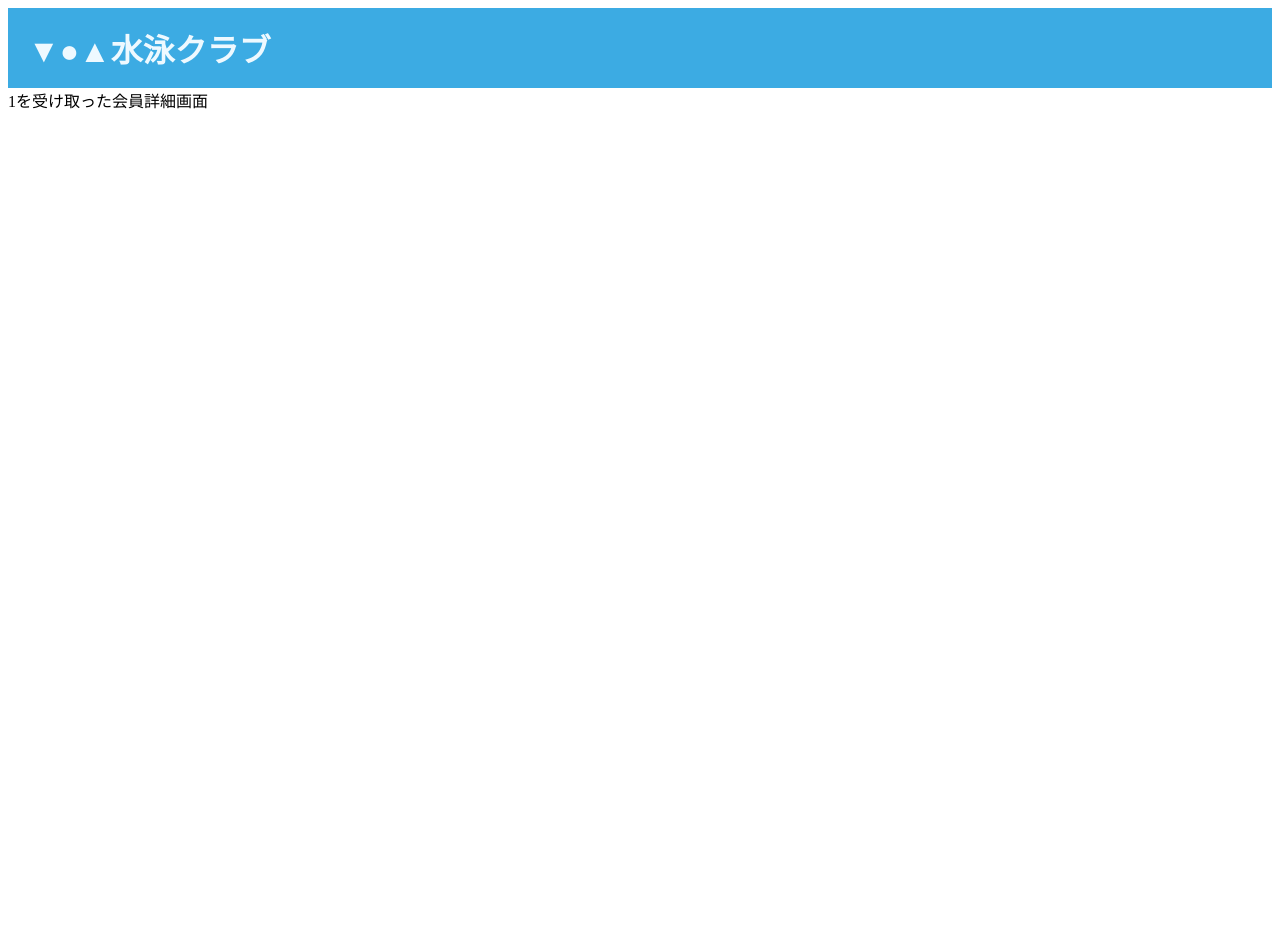
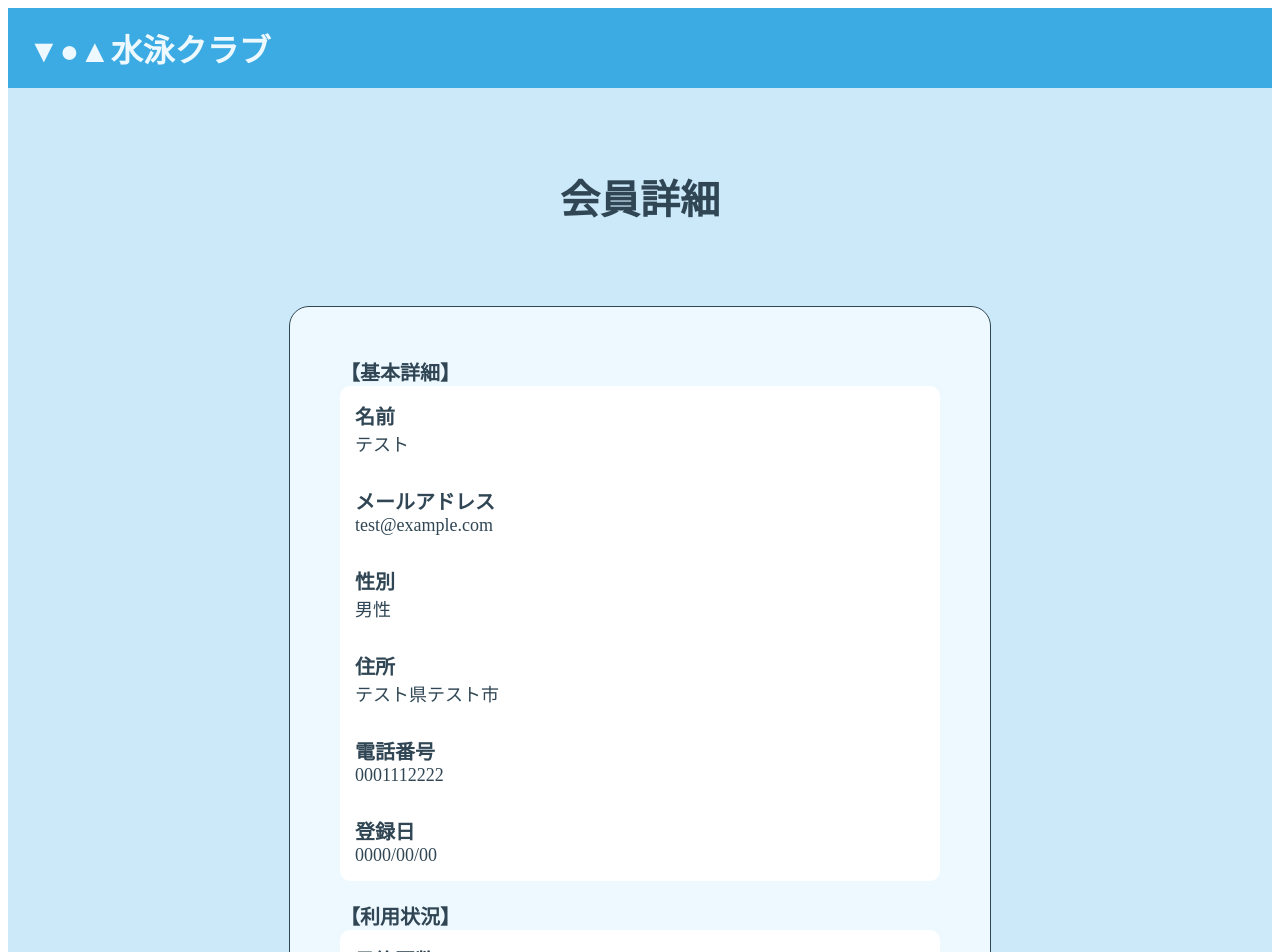
Before and after one commit to hirata784/laravel-swimming-reservation-app, a Nuxt app in the folder frontend/: page /admin/user/1 in a window 1280 px wide. Shown: the top 952 px of the page. Before the commit the page ends 800 px from the top, so only its background shows below. Built offline with nearby package versions, Linux system fonts and the light colour scheme; no server answers.

Commit message:
feat：管理者会員詳細画面のUIを追加
基本情報、利用状況、予約履歴の表示UIを追加

```diff
--- a/frontend/app/pages/admin/user/[userId].vue
+++ b/frontend/app/pages/admin/user/[userId].vue
@@ -1,5 +1,78 @@
 <template>
-    <p>{{ userId }}を受け取った会員詳細画面</p>
+    <div class="detail">
+        <div class="detail-content">
+            <h2 class="title">会員詳細</h2>
+            <div class="detail-card">
+                <p class="section-title">【基本詳細】</p>
+                <div class="group">
+                    <div class="item-group">
+                        <p class="label">名前</p>
+                        <p class="item">テスト</p>
+                    </div>
+                    <div class="item-group">
+                        <p class="label">メールアドレス</p>
+                        <p class="item">test@example.com</p>
+                    </div>
+                    <div class="item-group">
+                        <p class="label">性別</p>
+                        <p class="item">男性</p>
+                    </div>
+                    <div class="item-group">
+                        <p class="label">住所</p>
+                        <p class="item">テスト県テスト市</p>
+                    </div>
+                    <div class="item-group">
+                        <p class="label">電話番号</p>
+                        <p class="item">0001112222</p>
+                    </div>
+                    <div class="item-group">
+                        <p class="label">登録日</p>
+                        <p class="item">0000/00/00</p>
+                    </div>
+                </div>
+                <p class="section-title">【利用状況】</p>
+                <div class="group">
+                    <div class="item-group">
+                        <p class="label">予約回数</p>
+                        <p class="item">10回</p>
+                    </div>
+                    <div class="item-group">
+                        <p class="label">利用済み</p>
+                        <p class="item">7回</p>
+                    </div>
+                    <div class="item-group">
+                        <p class="label">利用前</p>
+                        <p class="item">2回</p>
+                    </div>
+                    <div class="item-group">
+                        <p class="label">来店なし</p>
+                        <p class="item">1回</p>
+                    </div>
+                </div>
+                <p class="section-title">【予約履歴】</p>
+                <div class="group">
+                    <div class="item-group">
+                        <table class="member-list">
+                            <tbody>
+                                <tr>
+                                    <th>日付</th>
+                                    <th>開始時間</th>
+                                    <th>ステータス</th>
+                                </tr>
+                                <template v-for="i in 5" :key="i">
+                                    <tr>
+                                        <td>00/00</td>
+                                        <td>10:00</td>
+                                        <td>利用済み</td>
+                                    </tr>
+                                </template>
+                            </tbody>
+                        </table>
+                    </div>
+                </div>
+            </div>
+        </div>
+    </div>
 </template>
 
 <script setup>
@@ -13,3 +86,92 @@ definePageMeta({
     middleware: "admin-auth", // 認証中のみアクセス可能にする
 });
 </script>
+
+<style scoped>
+p {
+    margin: 0;
+}
+
+.detail {
+    background-color: #cce9fa;
+    width: 100%;
+    text-align: center;
+    position: relative;
+}
+
+.detail-content {
+    padding: 80px 0 1px;
+}
+
+.title {
+    margin: 0;
+    font-size: 40px;
+    color: #304654;
+}
+
+.detail-card {
+    width: 50%;
+    max-width: 600px;
+    margin: 80px auto;
+    padding: 30px 50px;
+    border: 1px solid #304654;
+    border-radius: 20px;
+    background-color: #eef9ff;
+}
+
+.section-title {
+    font-size: 20px;
+    font-weight: bold;
+    color: #304654;
+    text-align: left;
+    margin-top: 20px;
+}
+
+.group {
+    background-color: #ffffff;
+    padding: 15px;
+    border-radius: 10px;
+}
+
+.item-group {
+    margin-bottom: 30px;
+    width: 100%;
+    display: flex;
+    flex-direction: column;
+}
+
+.item-group:last-child {
+    margin-bottom: 0;
+}
+
+.label {
+    font-size: 20px;
+    font-weight: bold;
+    color: #304654;
+    text-align: left;
+}
+
+.item {
+    font-size: 18px;
+    color: #304654;
+    text-align: left;
+}
+
+.member-list {
+    width: 100%;
+    margin: 0 auto;
+    text-align: center;
+    border-collapse: collapse;
+    border: 1px solid #304654;
+    color: #304654;
+    font-size: 20px;
+}
+
+tr,
+th,
+td {
+    border-bottom: 1px solid #304654;
+    text-align: left;
+    padding: 5px;
+}
+</style>
```
